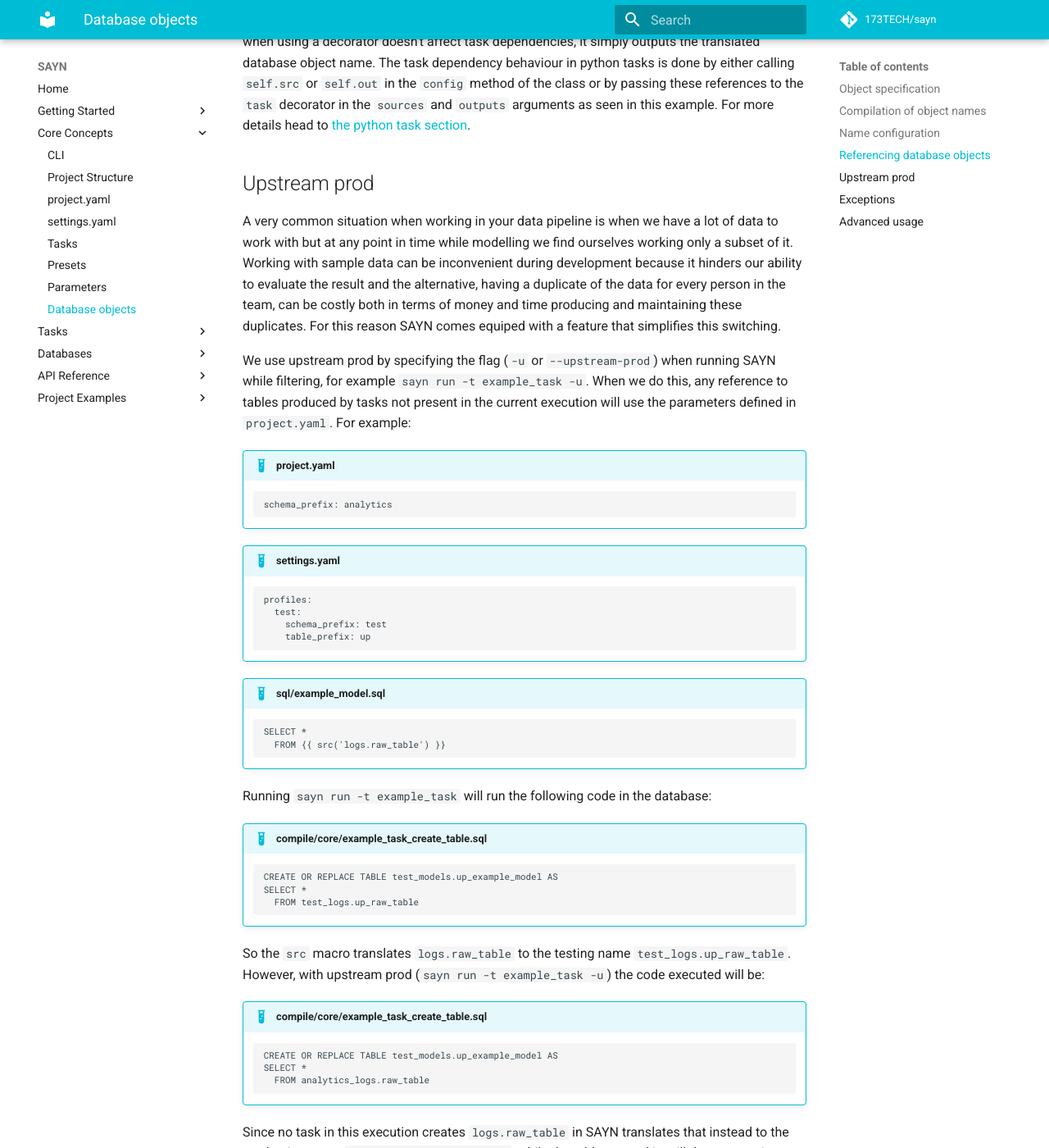
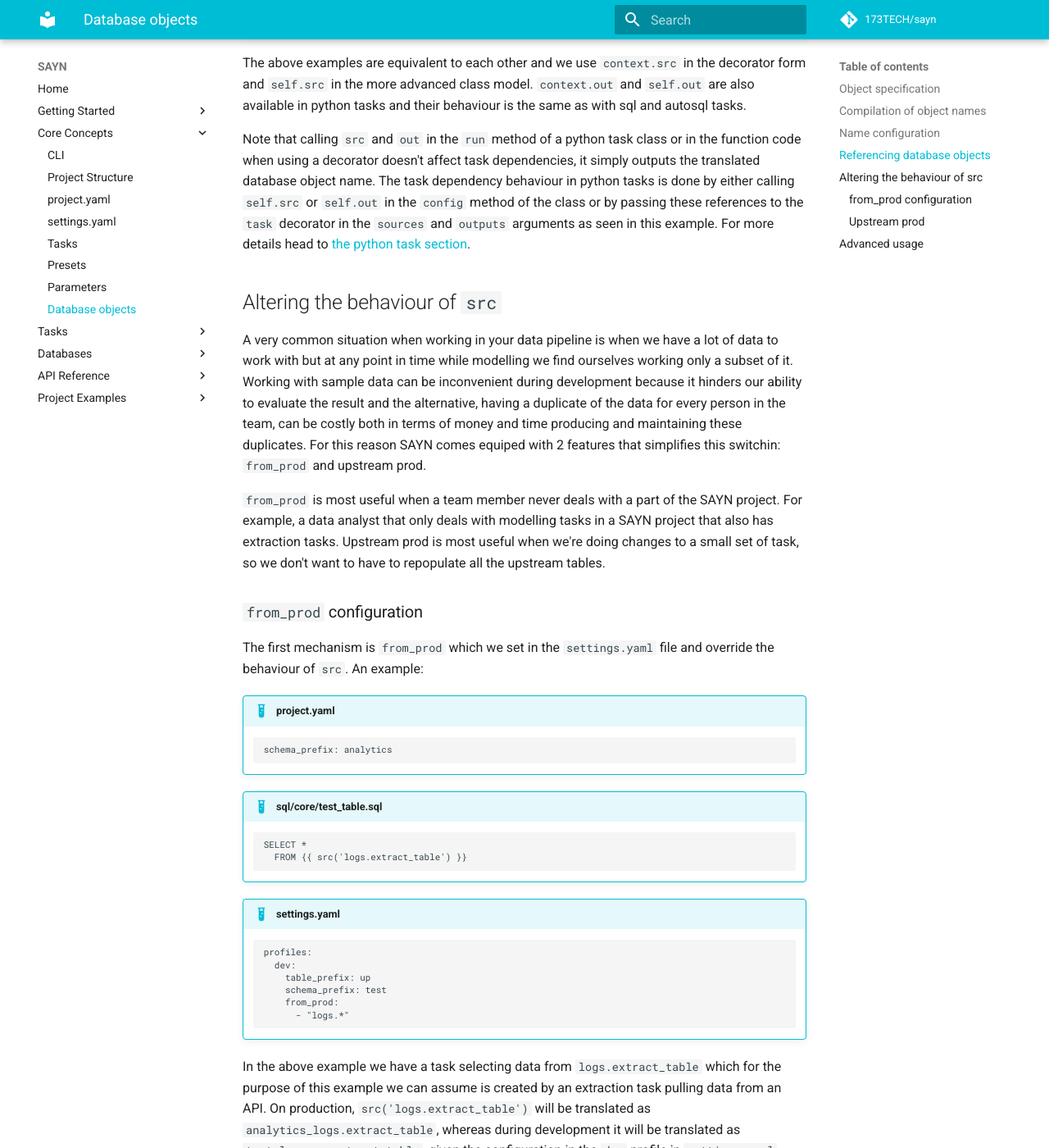
Before and after one commit to 173TECH/sayn, an MkDocs documentation site: the page built from docs/database_objects.md, in a window 1280 px wide and 1400 px high, scrolled down 4083 px. Shown: the whole window at 82% size. Built offline with MkDocs 1.6.1 and Material for MkDocs 9.7.7, drawn with Linux system fonts in a browser that asks for light colours; comment, search, counter and statistics services are not loaded; some of the changed text lies outside the part shown.

Commit message:
Updated docs

````diff
--- a/docs/database_objects.md
+++ b/docs/database_objects.md
@@ -41,6 +41,11 @@
 is transformed according to personal settings. For example, we could have a schema called `analytics_models` where our production lives
 and another called `test_models` where we store data produced during development, with table names like `USER_PREFIX_table` rather
 than `table` so there's no collision and we minimise data redundancy.
+
+!!! warning
+    Name configuration only affects the `default_db`. When a SAYN project has more than 1 database
+    connection you can still use the macros described in this page to set dependencies, but the
+    resulting value of the macro is exactly the same as the input.
 
 ## Name configuration
 
@@ -159,16 +164,72 @@
 by either calling `self.src` or `self.out` in the `config` method of the class or by passing these references to the `task` decorator
 in the `sources` and `outputs` arguments as seen in this example. For more details head to [the python task section](tasks/python).
 
-## Upstream prod
+## Altering the behaviour of `src`
 
 A very common situation when working in your data pipeline is when we have a lot of data to work with but at any point in time while modelling
 we find ourselves working only a subset of it. Working with sample data can be inconvenient during development because it hinders our
 ability to evaluate the result and the alternative, having a duplicate of the data for every person in the team, can be costly both in
-terms of money and time producing and maintaining these duplicates. For this reason SAYN comes equiped with a feature that simplifies this
-switching.
+terms of money and time producing and maintaining these duplicates. For this reason SAYN comes equiped with 2 features that simplifies this
+switchin: `from_prod` and upstream prod.
 
-We use upstream prod by specifying the flag (`-u` or `--upstream-prod`) when running SAYN while filtering, for example `sayn run -t example_task -u`.
-When we do this, any reference to tables produced by tasks not present in the current execution will use the parameters defined in `project.yaml`.
+`from_prod` is most useful when a team member never deals with a part of the SAYN project. For example, a data analyst that only deals with
+modelling tasks in a SAYN project that also has extraction tasks. Upstream prod is most useful when we're doing changes to a small set of task,
+so we don't want to have to repopulate all the upstream tables.
+
+### `from_prod` configuration
+
+The first mechanism is `from_prod` which we set in the `settings.yaml` file and override the behaviour of `src`. An example:
+
+!!! example "project.yaml"
+    ```
+    schema_prefix: analytics
+    ```
+
+!!! example "sql/core/test_table.sql"
+    ```
+    SELECT *
+      FROM {{ src('logs.extract_table') }}
+    ```
+
+!!! example "settings.yaml"
+    ```
+    profiles:
+      dev:
+        table_prefix: up
+        schema_prefix: test
+        from_prod:
+          - "logs.*"
+    ```
+
+In the above example we have a task selecting data from `logs.extract_table` which for the purpose of this example we can assume is
+created by an extraction task pulling data from an API. On production, `src('logs.extract_table')` will be translated as
+`analytics_logs.extract_table`, whereas during development it will be translated as `test_logs.up_extract_table`, given the
+configuration in the `dev` profile in `settings.yaml`. However there's also a `from_prod` entry with `logs.*` which is telling
+SAYN that all tables or views from the `logs` schema should come from production, so the final code for the `test_table` task will
+actually be:
+
+!!! example "compile/core/test_table_select.sql"
+    ```
+    SELECT *
+      FROM analytics_logs.extract_table
+    ```
+
+As you can see, we just need to specify a list of tables in `from_prod` to always read from the production configuration, that is, the
+settings shared by all team members as specified in `project.yaml`. To make it easier to use, wildcards (`*`) are accepted, so that we
+can specify a whole schema like in the example, but we can also specify a list of tables explicitely instead.
+
+`from_prod` can also be specified using environment variables with `export SAYN_FROM_PROD="logs.*"` where the value is a comma
+separated list of tables.
+
+!!! warning
+    To avoid accidentally affecting production tables, `from_prod` only affects `src`. The result of calling `out` always evaluate
+    to your configuration in `settings.yaml` or environment variables.
+
+### Upstream prod
+
+The second mechanism to override the behaviour of `src` is upstream prod. We use upstream prod by specifying the flag (`-u` or `--upstream-prod`)
+when running SAYN while filtering, for example `sayn run -t example_task -u`. When we do this, any reference to tables produced by tasks not
+present in the current execution will use the parameters defined in `project.yaml`.
 For example:
 
 
@@ -238,17 +299,6 @@
 With upstream prod it becomes a lot easier to work with your modelling layer without having to duplicate all your upstream tables
 for every person in the team or being forced to work with sampled data.
 
-## Exceptions
-
-There are 2 notes to make about database object references:
-
-  * The source table for copy tasks are interpreted as specified in the YAML, rather than being translated. This is because the main
-    use case for copy is to serve as the EL layer of your ELT to, for example, pull data from your backend into the warehouse, and
-    typically naming conventions are not compatible with those in your warehouse.
-  * Calling `src` or `out` in a python task in the `run` or `compile` or when using decorators will not affect the dependencies
-    between tasks. To define dependencies through `src` and `out` you should either call these in the `config` method or specify
-    `sources` and `outputs` parameters to the `task` decorator.
-
 ## Advanced usage
 
 For a more advanced usage, we also have `schema_override` and `table_override` which allows us to completely change the behaviour.
````
Also changed, not shown: docs/cli.md (+9 -0 lines), docs/settings/settings_yaml.md (+18 -0 lines), docs/tasks/copy.md (+3 -1 lines).
